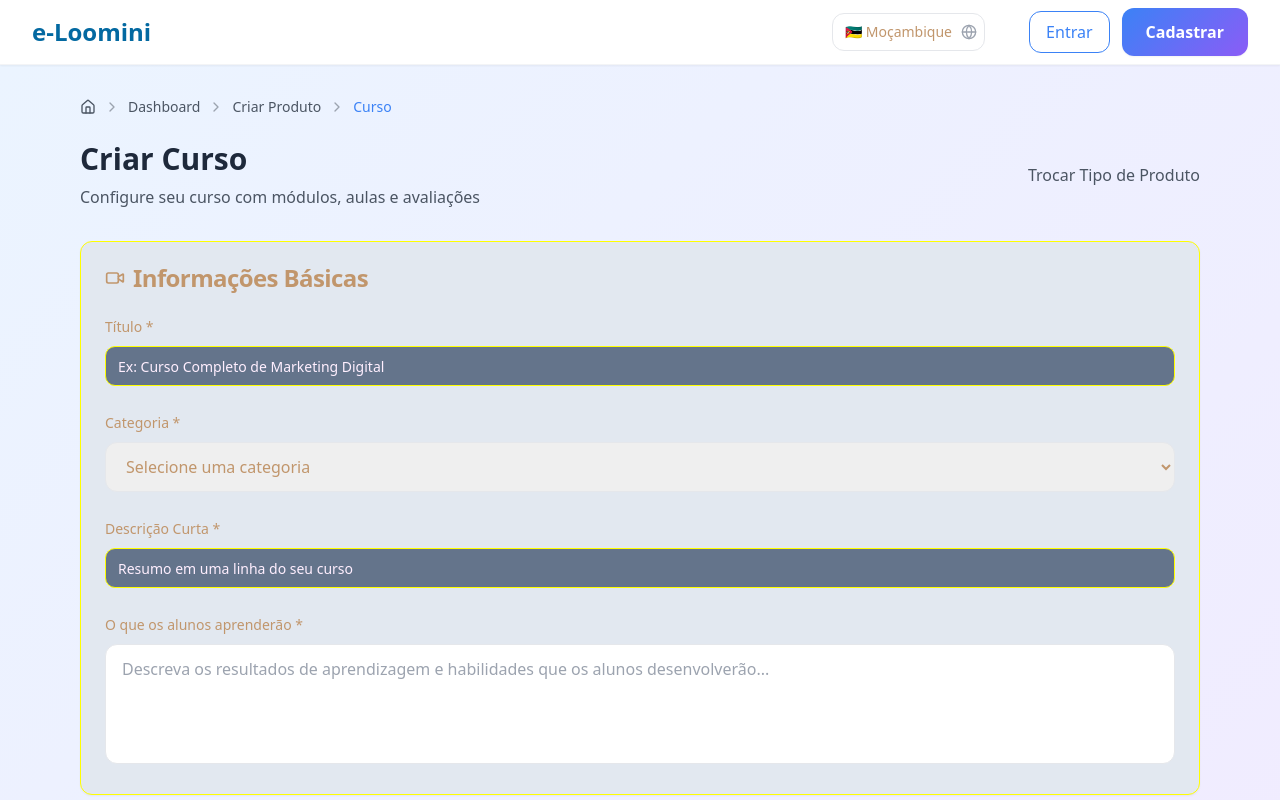
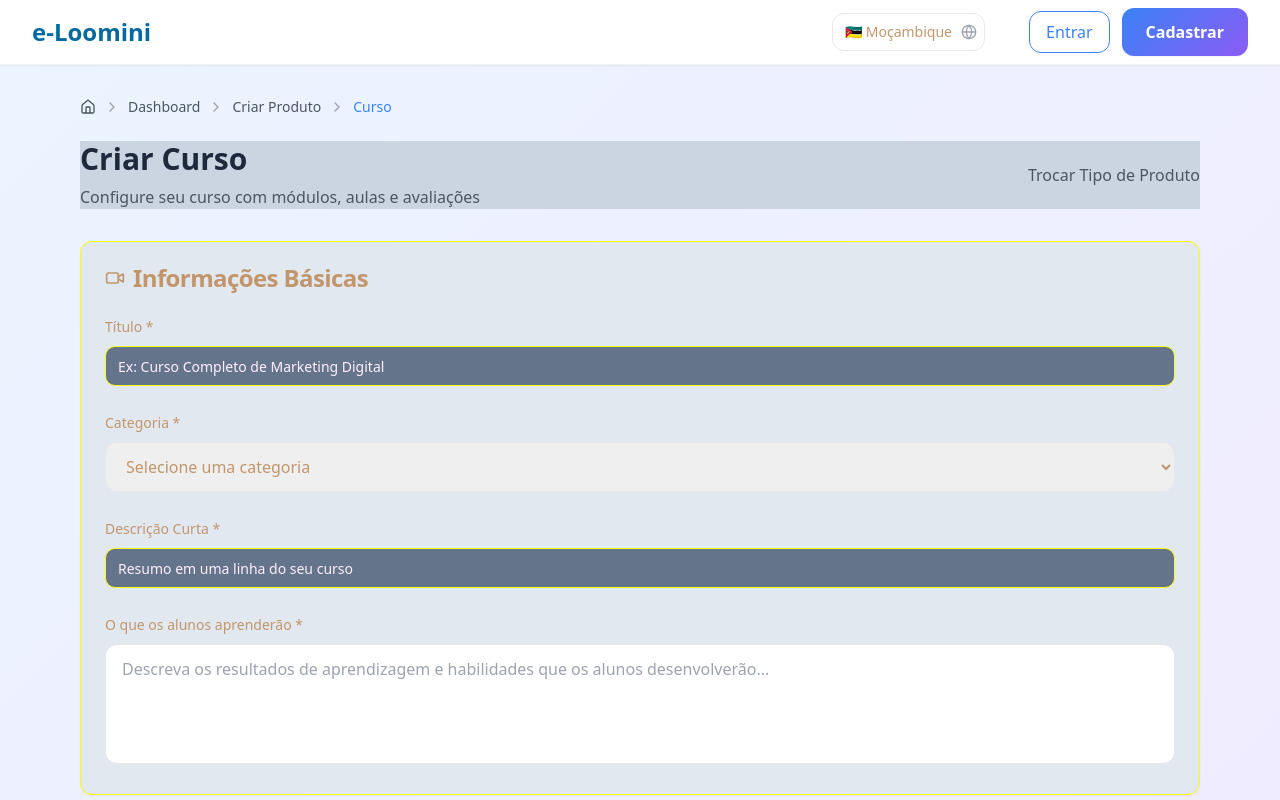
Before and after one commit to gersonsibindemz/loomini-afro-mercado-digital, a React (Vite) app: page /criar-curso in a window 1280 px wide. Shown: the top 800 px of the page. Built offline with nearby package versions, Linux system fonts and the light colour scheme.

Commit message:
Visual edit in Lovable
Edited UI in Lovable

```diff
--- a/src/pages/CourseCreation.tsx
+++ b/src/pages/CourseCreation.tsx
@@ -214,7 +214,7 @@ const CourseCreation = () => {
       }]} />
 
         {/* Header */}
-        <div className="flex items-center justify-between mb-8">
+        <div className="flex items-center justify-between mb-8 bg-slate-300">
           <div>
             <h1 className="text-3xl font-bold text-loomini-dark mb-2">
               Criar Curso
```
